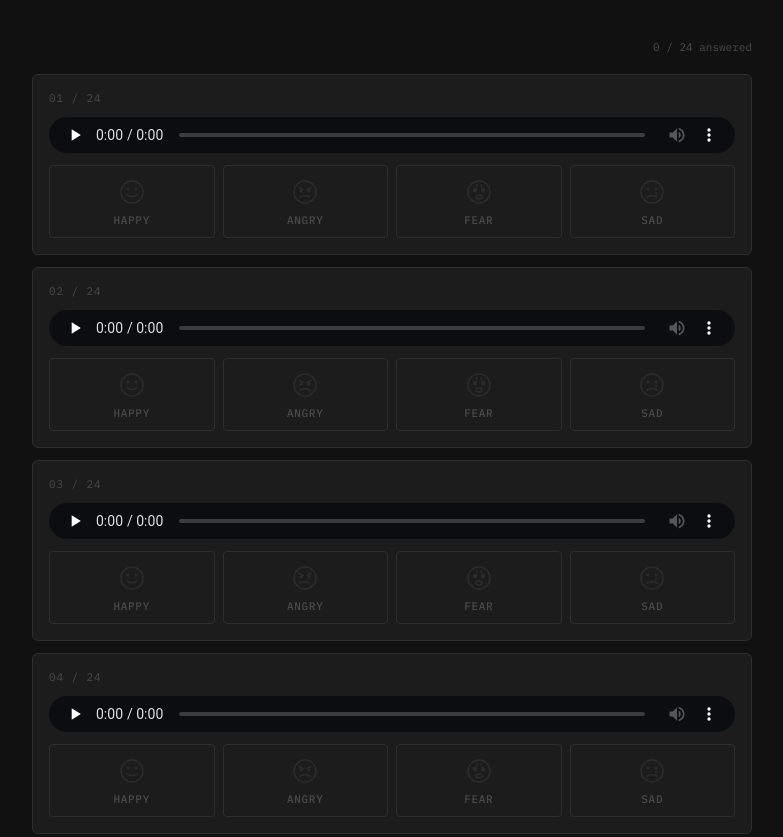
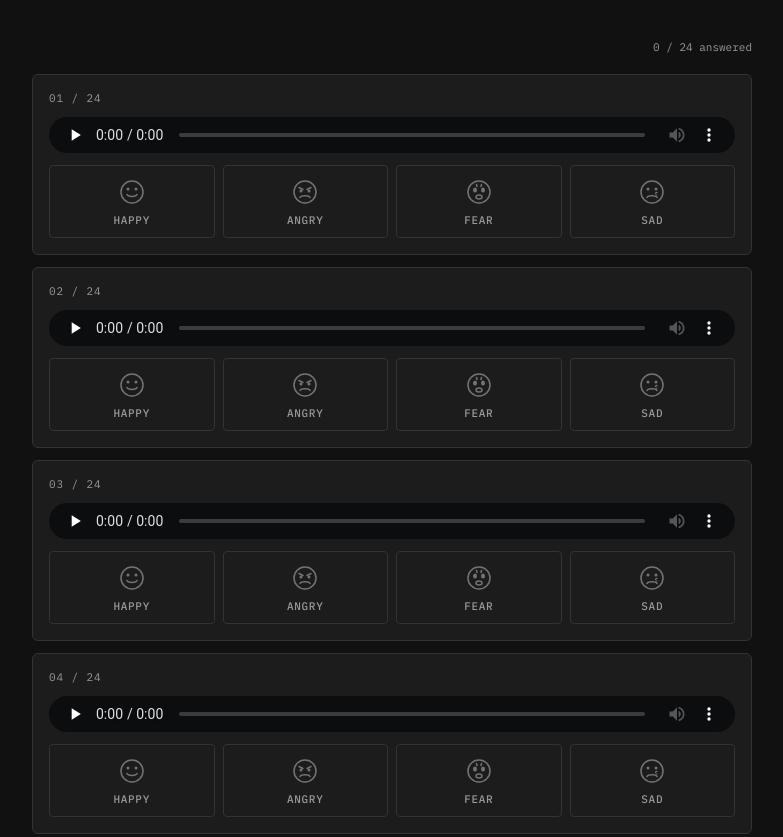
Before and after one commit to MaybeIhor/SER, a plain HTML site: page index.html in a window 1280 px wide. Shown: the top 837 px of the page, without its empty margins (248-1031 px from the left). Drawn offline with Linux system fonts and the light colour scheme.

Commit message:
Add files via upload

```diff
--- a/index.html
+++ b/index.html
@@ -12,12 +12,22 @@
   :root {
     --bg: #111;
     --surface: #1c1c1c;
-    --border: #2e2e2e;
-    --border-hover: #555;
+    --border: #333;
+    --border-hover: #666;
     --text: #e8e8e8;
-    --muted: #4a4a4a;
-    --sel-bg: #e8e8e8;
-    --sel-text: #111;
+    --muted: #999;
+    --happy-sel: #1a3320;
+    --happy-border: #3a8050;
+    --happy-text: #6dbd85;
+    --angry-sel: #331515;
+    --angry-border: #8a2525;
+    --angry-text: #d96060;
+    --fear-sel: #221535;
+    --fear-border: #6a35a0;
+    --fear-text: #b080e8;
+    --sad-sel: #0f1f33;
+    --sad-border: #255a96;
+    --sad-text: #5ba8e0;
   }
 
   body {
@@ -97,22 +107,18 @@
   .option label svg {
     display: block;
     transition: opacity 0.15s;
-    opacity: 0.35;
+    opacity: 0.7;
   }
 
   .option label:hover { border-color: var(--border-hover); color: var(--text); }
-  .option label:hover svg { opacity: 0.75; }
+  .option label:hover svg { opacity: 1; }
 
-  .option input:checked + label {
-    background: var(--sel-bg);
-    border-color: var(--sel-bg);
-    color: var(--sel-text);
-  }
+  .option input[value="happy"]:checked + label { background: var(--happy-sel); border-color: var(--happy-border); color: var(--happy-text); }
+  .option input[value="angry"]:checked + label { background: var(--angry-sel); border-color: var(--angry-border); color: var(--angry-text); }
+  .option input[value="fear"]:checked  + label { background: var(--fear-sel);  border-color: var(--fear-border);  color: var(--fear-text);  }
+  .option input[value="sad"]:checked   + label { background: var(--sad-sel);   border-color: var(--sad-border);   color: var(--sad-text);   }
 
-  .option input:checked + label svg {
-    opacity: 1;
-    filter: invert(1);
-  }
+  .option input:checked + label svg { opacity: 1; filter: none; }
 
   .footer {
     max-width: 720px;
```
